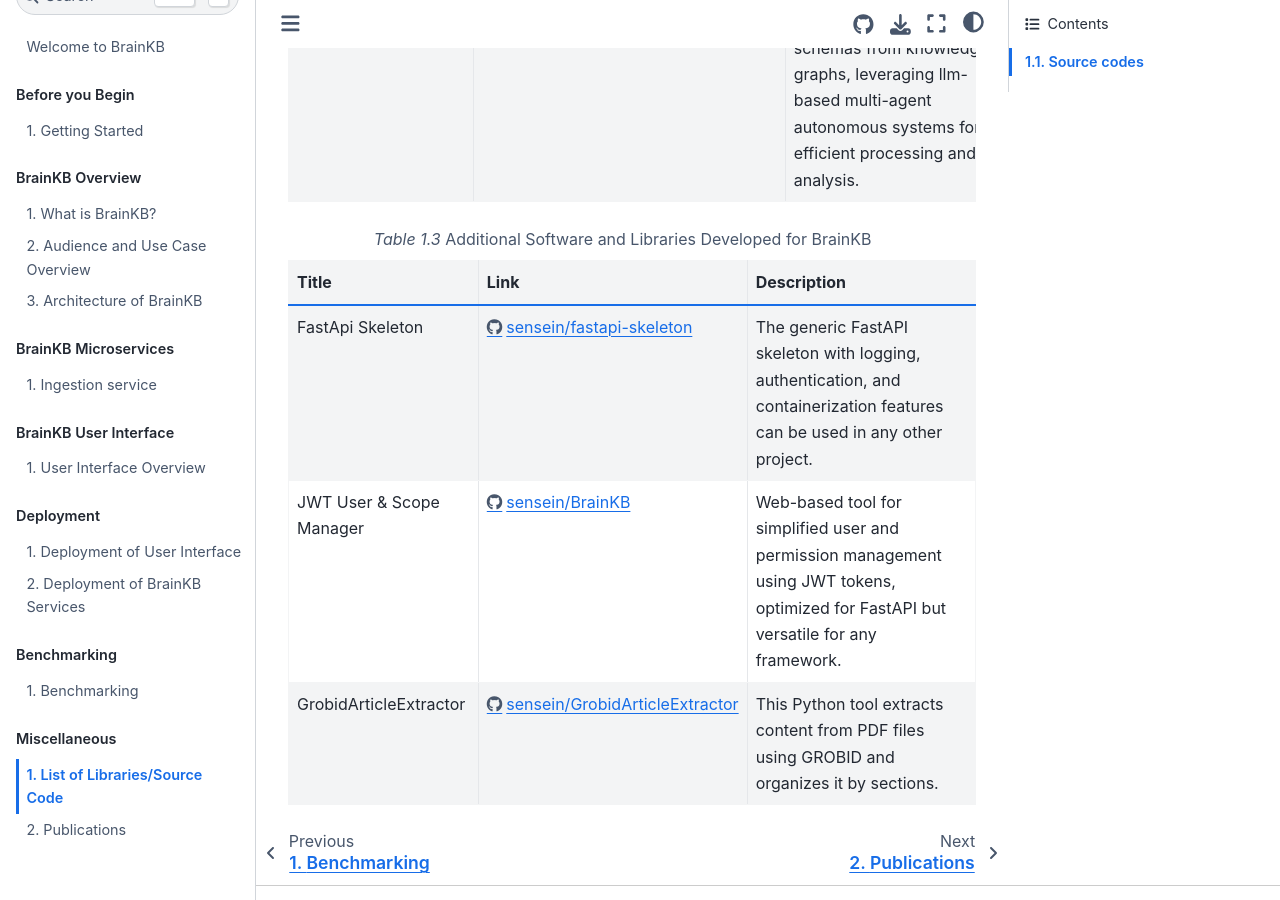
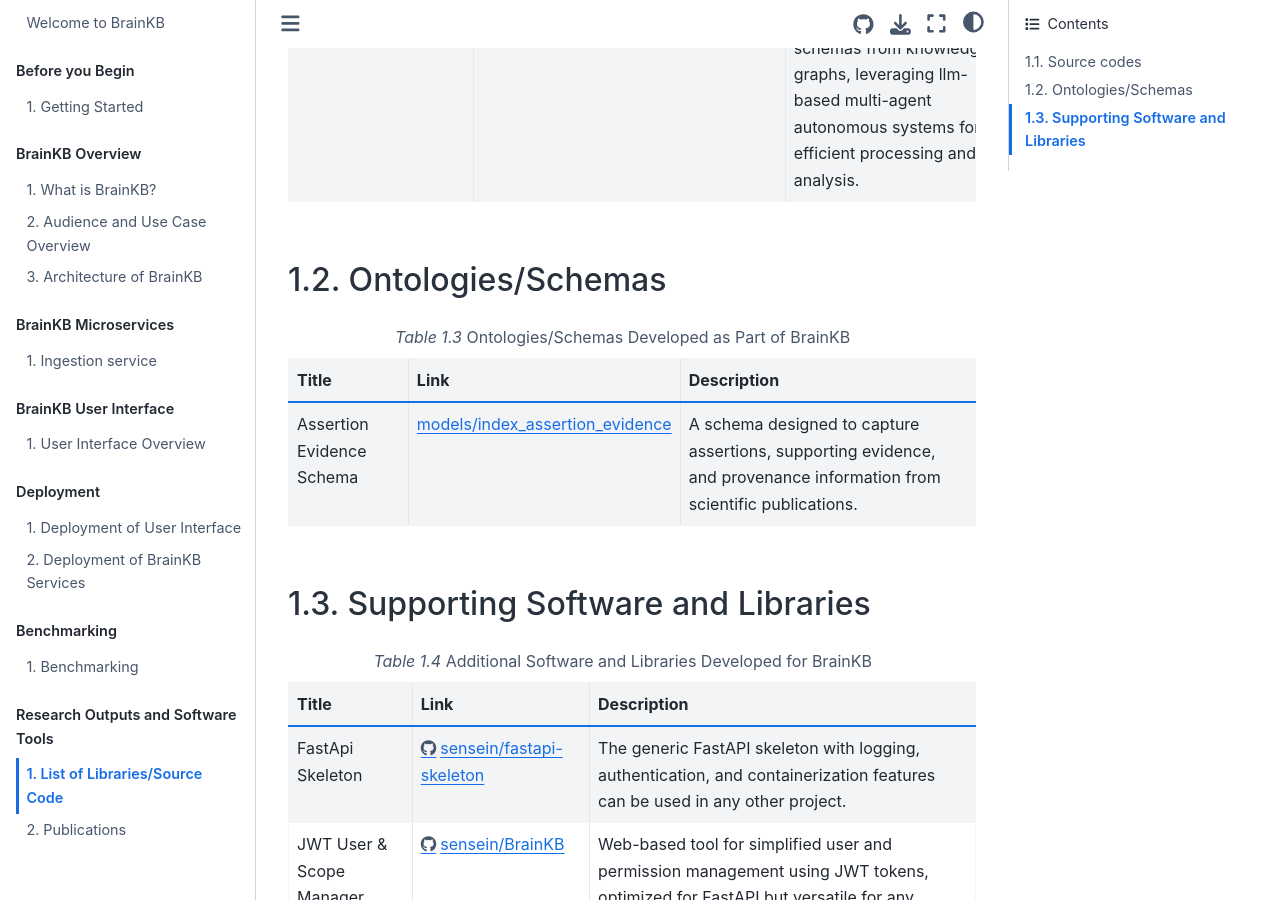
Before and after one commit to sensein/brainkbdocs, a Jupyter Book: the page built from docs/list_of_libaries.md, in a window 1280 px wide and 900 px high, scrolled down 767 px. Built offline with Jupyter Book 1.0.4 settings and Sphinx 7.4.7 and the Sphinx Book theme 1.1.4, drawn with Linux system fonts in a browser that asks for light colours.

Commit message:
missing model information added

````diff
--- a/docs/_toc.yml
+++ b/docs/_toc.yml
@@ -31,7 +31,7 @@
     numbered: True
     chapters:
     - file: benchmark
-  - caption: Miscellaneous
+  - caption: Research Outputs and Software Tools
     numbered: True
     chapters:
     - file: list_of_libaries
--- a/docs/list_of_libaries.md
+++ b/docs/list_of_libaries.md
@@ -25,10 +25,22 @@
 * - SchemaExtractor
   - [sensein/SchemaExtractor](https://github.com/sensein/SchemaExtractor/tree/dev)
   - A Python library for extracting and analyzing schemas from knowledge graphs, leveraging llm-based multi-agent autonomous systems for efficient processing and analysis.
-
-
 ```
 
+## Ontologies/Schemas
+```{list-table} Ontologies/Schemas Developed as Part of BrainKB
+:header-rows: 1
+:name: table_modelsontologies
+
+* - Title
+  - Link
+  - Description
+* - Assertion Evidence Schema
+  - [models/index_assertion_evidence](https://brain-bican.github.io/models/index_assertion_evidence/)
+  - A schema designed to capture assertions, supporting evidence, and provenance information from scientific publications.
+```
+
+## Supporting Software and Libraries
 
 ```{list-table} Additional Software and Libraries Developed for BrainKB
 :header-rows: 1
@@ -43,8 +55,4 @@
 * - JWT User & Scope Manager
   - [https://github.com/sensein/BrainKB/tree/ingestion-fapi-skeleton/APItokenmanager](https://github.com/sensein/BrainKB/tree/ingestion-fapi-skeleton/APItokenmanager)
   - Web-based tool for simplified user and permission management using JWT tokens, optimized for FastAPI but versatile for any framework.
-* - GrobidArticleExtractor
-  - [https://github.com/sensein/GrobidArticleExtractor](https://github.com/sensein/GrobidArticleExtractor
-)
-  - This Python tool extracts content from PDF files using GROBID and organizes it by sections.
 ```
````
